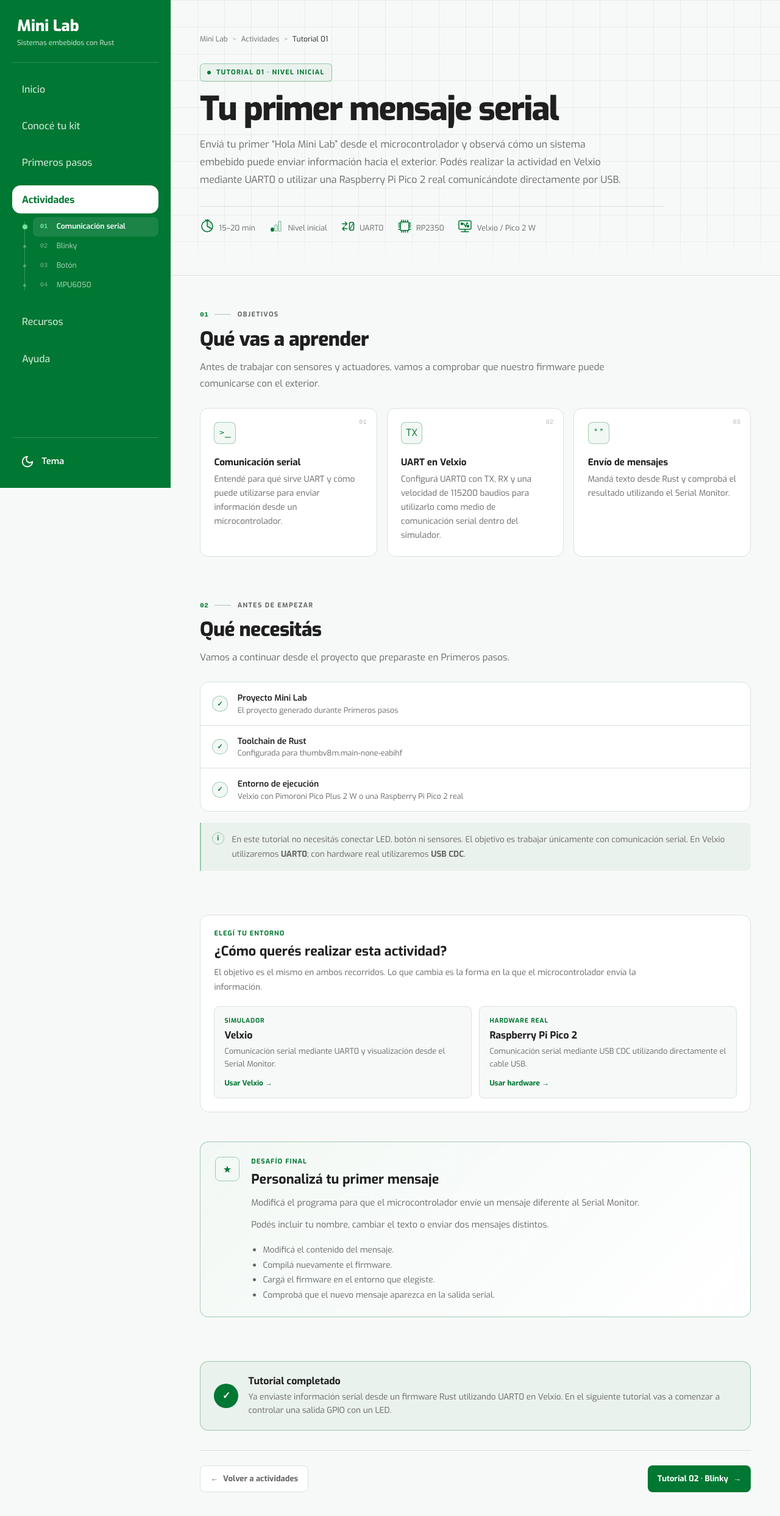
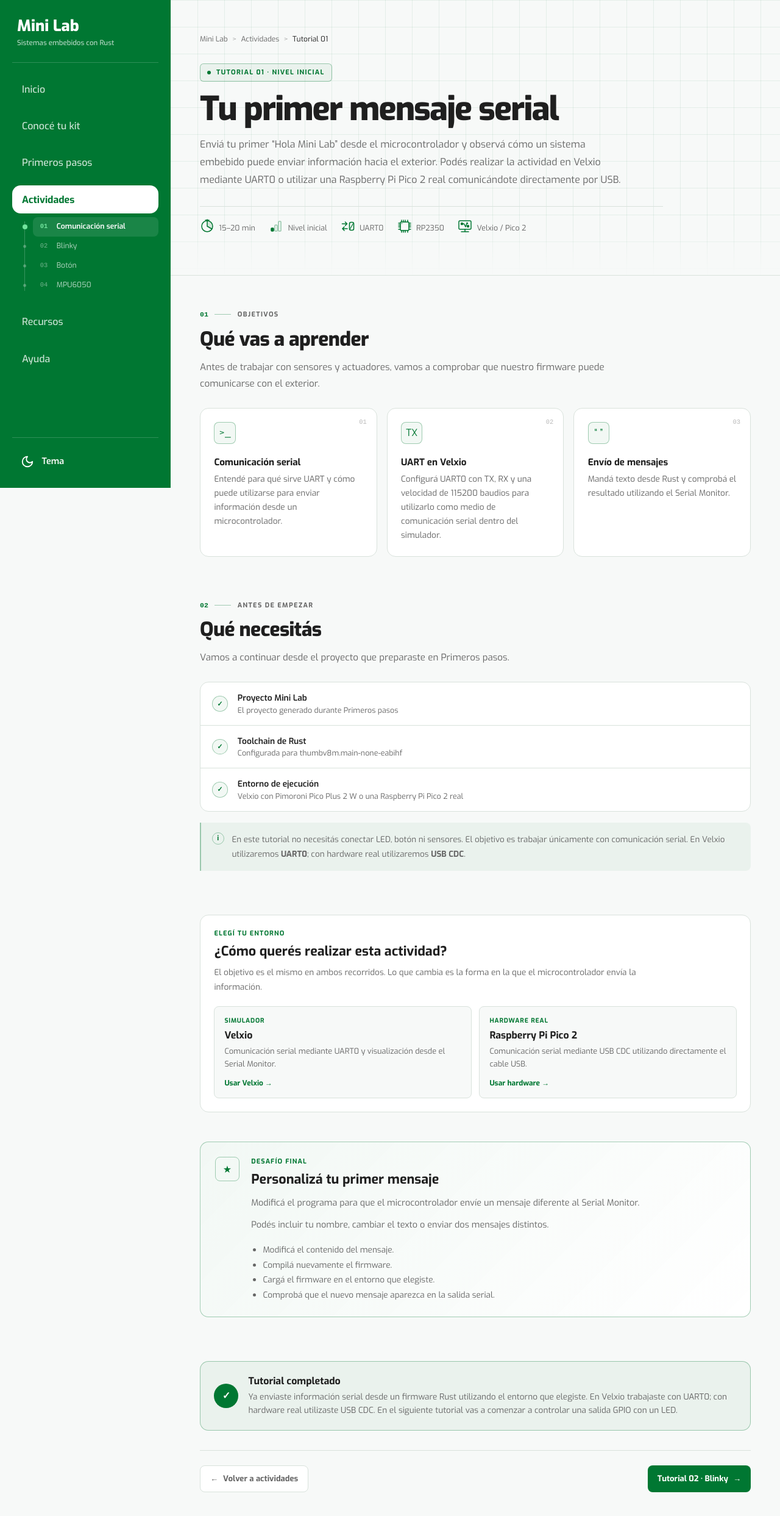
Before and after one commit to invap/mini-lab, a plain HTML site: page pages/actividades/actividad-01/index.html in a window 1280 px wide. Shown: the top 2486 px of the page at 61% size. Drawn offline with Linux system fonts and the light colour scheme.

Commit message:
fix: unifique textos en las actividades

```diff
--- a/js/main.js
+++ b/js/main.js
@@ -192,8 +192,6 @@ function selectTutorial(selectedTutorial) {
     tutorialSelectors.forEach((button) => {
         const isSelected = button.dataset.tutorialSelect === selectedTutorial;
 
-        button.setAttribute("aria-pressed", String(isSelected));
-
         button.setAttribute("aria-pressed", isSelected ? "true" : "false");
     });
 
--- a/pages/actividades/actividad-01/index.html
+++ b/pages/actividades/actividad-01/index.html
@@ -550,7 +550,7 @@
                                     </svg>
                                 </span>
 
-                                Velxio / Pico 2 W
+                                Velxio / Pico 2
                             </li>
                         </ul>
                     </div>
@@ -2104,9 +2104,11 @@ Hola Mini Lab!
 
                             <p class="activity-complete__description">
                                 Ya enviaste información serial desde un firmware
-                                Rust utilizando UART0 en Velxio. En el siguiente
-                                tutorial vas a comenzar a controlar una salida
-                                GPIO con un LED.
+                                Rust utilizando el entorno que elegiste. En
+                                Velxio trabajaste con UART0; con hardware real
+                                utilizaste USB CDC. En el siguiente tutorial vas
+                                a comenzar a controlar una salida GPIO con un
+                                LED.
                             </p>
                         </div>
                     </section>
```
Also changed, not shown: pages/actividades/actividad-02/index.html (+1 -1 lines), pages/actividades/actividad-03/index.html (+1 -1 lines), pages/actividades/actividad-04/index.html (+2 -2 lines).
